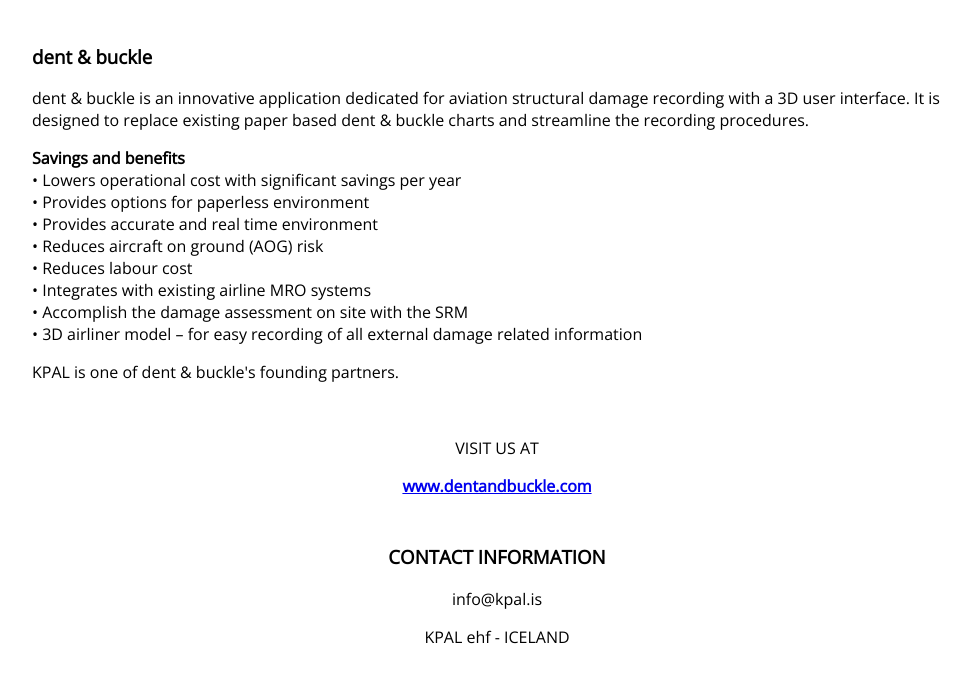
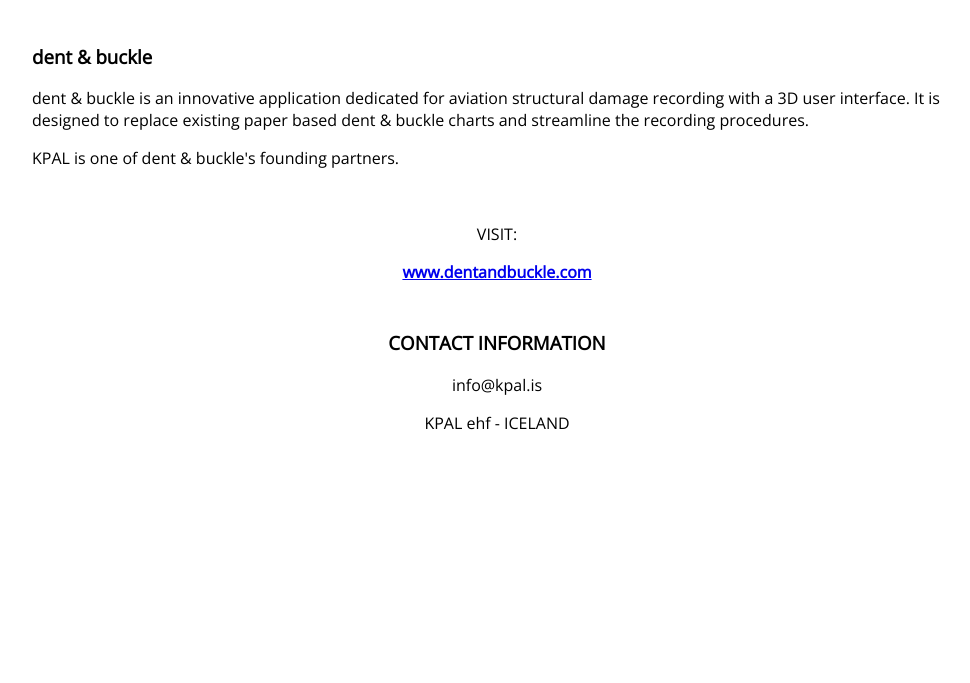
Before and after one commit to kristinnfannar-ux/kpal.is, a plain HTML site: page index.html in a window 1280 px wide. Shown: the part 243-926 px from the top of the page, without its empty margins (143-1113 px from the left). After the commit the page ends 800 px from the top, so only its background shows below. Drawn offline with nearby package versions, Linux system fonts and the light colour scheme.

Commit message:
Update index.html

```diff
--- a/index.html
+++ b/index.html
@@ -25,19 +25,7 @@
 <h3>dent & buckle</h3>
 
 <p>
-dent & buckle is an innovative application dedicated for aviation structural damage recording with a 3D user interface. It is designed to replace existing paper based dent & buckle charts and streamline the recording procedures.</p>
-
-
-<p>
-<strong>Savings and benefits</strong><br>
-•	Lowers operational cost with significant savings per year<br>
-•	Provides options for paperless environment<br>
-•	Provides accurate and real time environment<br>
-•	Reduces aircraft on ground (AOG) risk<br>
-•	Reduces labour cost<br>
-•	Integrates with existing airline MRO systems<br>
-•	Accomplish the damage assessment on site with the SRM<br>
-•	3D airliner model – for easy recording of all external damage related information<br>
+dent & buckle is an innovative application dedicated for aviation structural damage recording with a 3D user interface. It is designed to replace existing paper based dent & buckle charts and streamline the recording procedures.
 </p>
 
 <p>
@@ -46,7 +34,7 @@ KPAL is one of dent & buckle's founding partners.
 
 <p>
 <br>
-<p style="text-align: center;">VISIT US AT</strong></p>
+<p style="text-align: center;">VISIT:</strong></p>
 <p style="text-align: center;"><strong><a href="http://www.dentandbuckle.com">www.dentandbuckle.com</a></strong></p>
 	</div>
 
```
